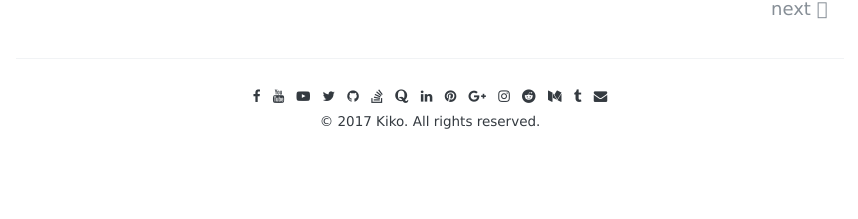
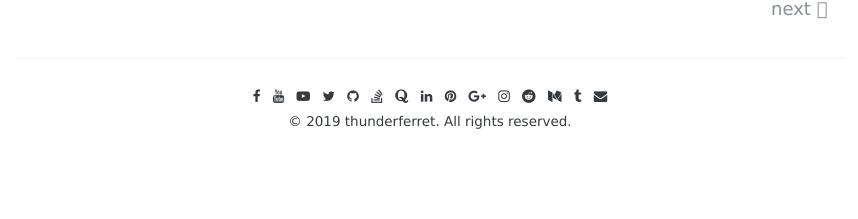
Before and after one commit to thunderferret/thunderferret.github.io, a Jekyll site: the page built from index.html, in a window 1280 px wide. Shown: the part 1131-1350 px from the top of the page, without its empty margins (210-1068 px from the left). Built offline with Jekyll 4.4.1, drawn with Linux system fonts in a browser that asks for light colours; some web fonts are replaced; the list of posts is cut into pages by our own code.

Commit message:
Update _config.yml

```diff
--- a/_config.yml
+++ b/_config.yml
@@ -23,8 +23,8 @@ author:
   email:            vpflt992@gmail.com
 
 copyright:
-  year:             2017
-  name:             Kiko
+  year:             2019
+  name:             thunderferret
 
 # Google-analytics
 google-analytics:
```
